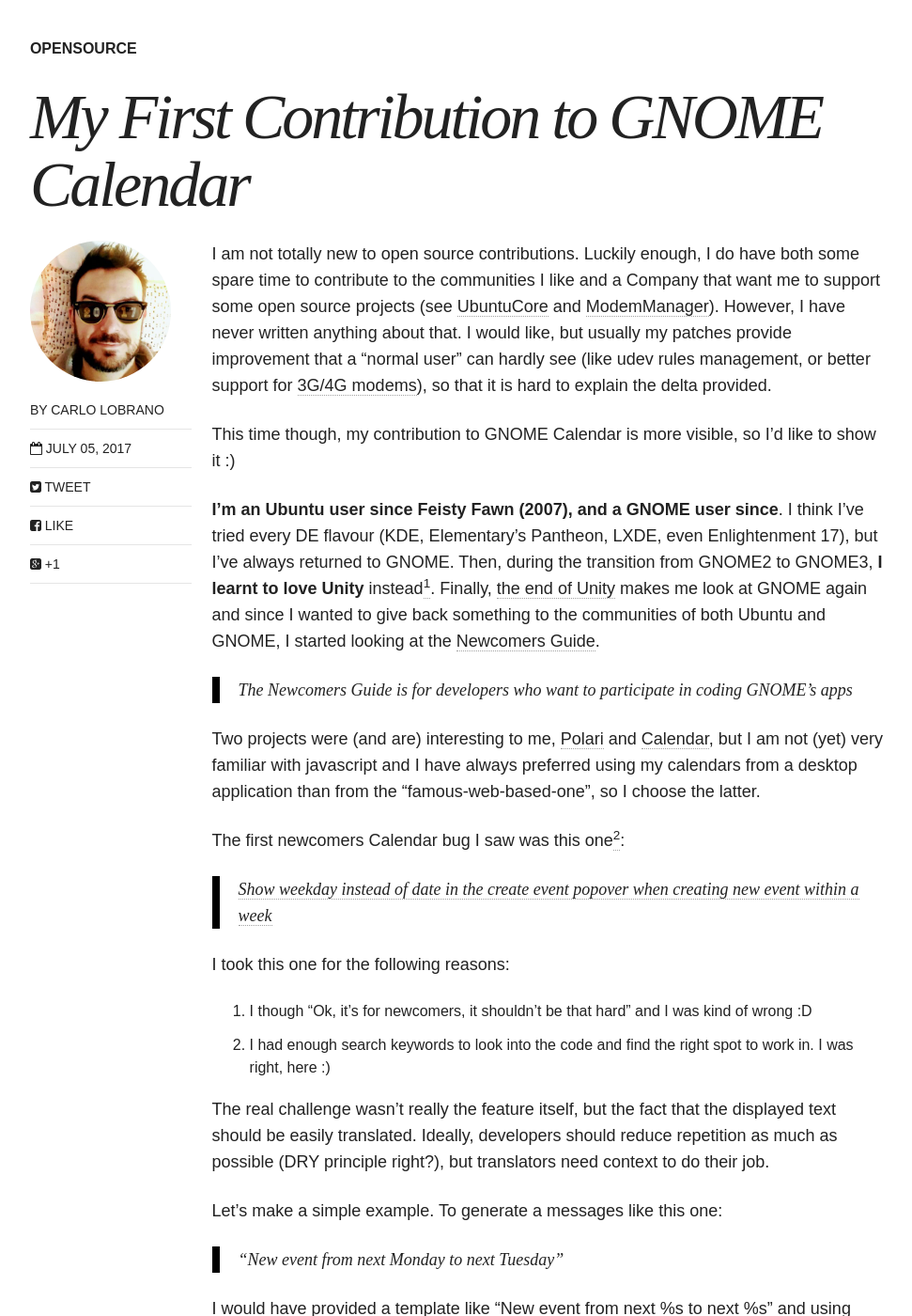
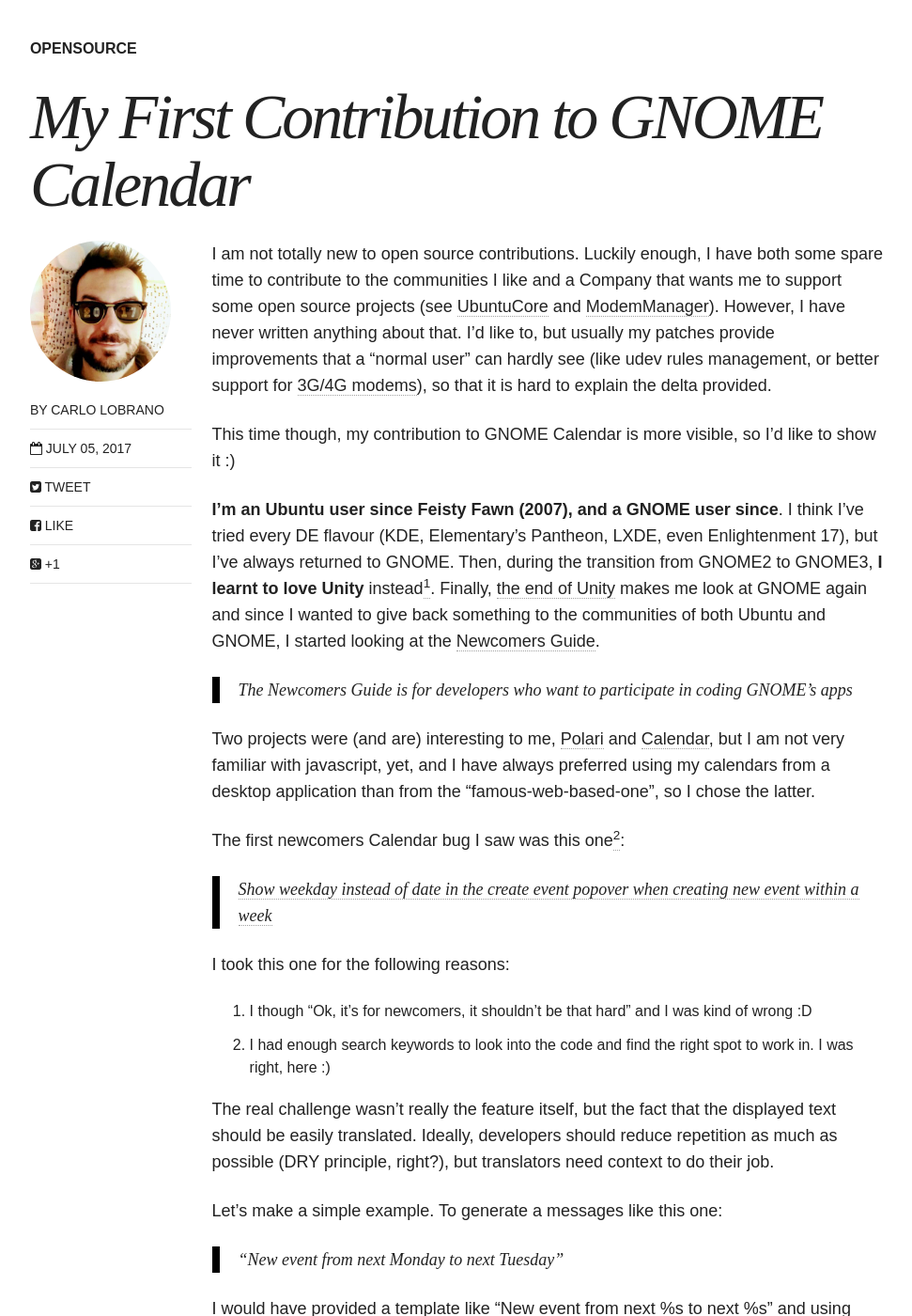
Before and after one commit to clobrano/clobrano.github.io, a Jekyll site: the page built from _posts/blog/2017-07-05-gnome-calendar-first-contribution.md, in a window 1280 px wide and 1400 px high, scrolled down 211 px. Shown: the whole window at 94% size, without its empty margins (154-1125 px from the left). Built offline with Jekyll 4.4.1, drawn with Linux system fonts in a browser that asks for light colours; nearby versions of some CDN libraries.

Commit message:
Fixed post's errors

```diff
--- a/_posts/blog/2017-07-05-gnome-calendar-first-contribution.md
+++ b/_posts/blog/2017-07-05-gnome-calendar-first-contribution.md
@@ -12,7 +12,7 @@
 share: true
 ---
 
-I am not totally new to open source contributions. Luckily enough, I do have both some spare time to contribute to the communities I like and a Company that want me to support some open source projects (see [UbuntuCore](https://www.ubuntu.com/core) and [ModemManager](https://www.freedesktop.org/wiki/Software/ModemManager/)). However, I have never written anything about that. I would like, but usually my patches provide improvement that a "normal user" can hardly see (like udev rules management, or better support for [3G/4G modems](http://paldan.altervista.org/telit-plugin-improvements-modemmanager/)), so that it is hard to explain the delta provided.
+I am not totally new to open source contributions. Luckily enough, I have both some spare time to contribute to the communities I like and a Company that wants me to support some open source projects (see [UbuntuCore](https://www.ubuntu.com/core) and [ModemManager](https://www.freedesktop.org/wiki/Software/ModemManager/)). However, I have never written anything about that. I'd like to, but usually my patches provide improvements that a "normal user" can hardly see (like udev rules management, or better support for [3G/4G modems](http://paldan.altervista.org/telit-plugin-improvements-modemmanager/)), so that it is hard to explain the delta provided.
 
 This time though, my contribution to GNOME Calendar is more visible, so I'd like to show it :)
 
@@ -21,7 +21,7 @@
 
 > The Newcomers Guide is for developers who want to participate in coding GNOME's apps
 
-Two projects were (and are) interesting to me, [Polari](Polari) and [Calendar](Calendar), but I am not (yet) very familiar with javascript and I have always preferred using my calendars from a desktop application than from the "famous-web-based-one", so I choose the latter.
+Two projects were (and are) interesting to me, [Polari](Polari) and [Calendar](Calendar), but I am not very familiar with javascript, yet, and I have always preferred using my calendars from a desktop application than from the "famous-web-based-one", so I chose the latter.
 
 The first newcomers Calendar bug I saw was this one<a rel="nofollow" href="#footnote2" id="ref_footnote2"><sup>2</sup></a>:
 
@@ -33,7 +33,7 @@
 1. I though "Ok, it's for newcomers, it shouldn't be that hard" and I was kind of wrong :D
 2. I had enough search keywords to look into the code and find the right spot to work in. I was right, here :)
 
-The real challenge wasn't really the feature itself, but the fact that the displayed text should be easily translated. Ideally, developers should reduce repetition as much as possible (DRY principle right?), but translators need context to do their job.
+The real challenge wasn't really the feature itself, but the fact that the displayed text should be easily translated. Ideally, developers should reduce repetition as much as possible (DRY principle, right?), but translators need context to do their job.
 
 Let's make a simple example. To generate a messages like this one:
 
```
